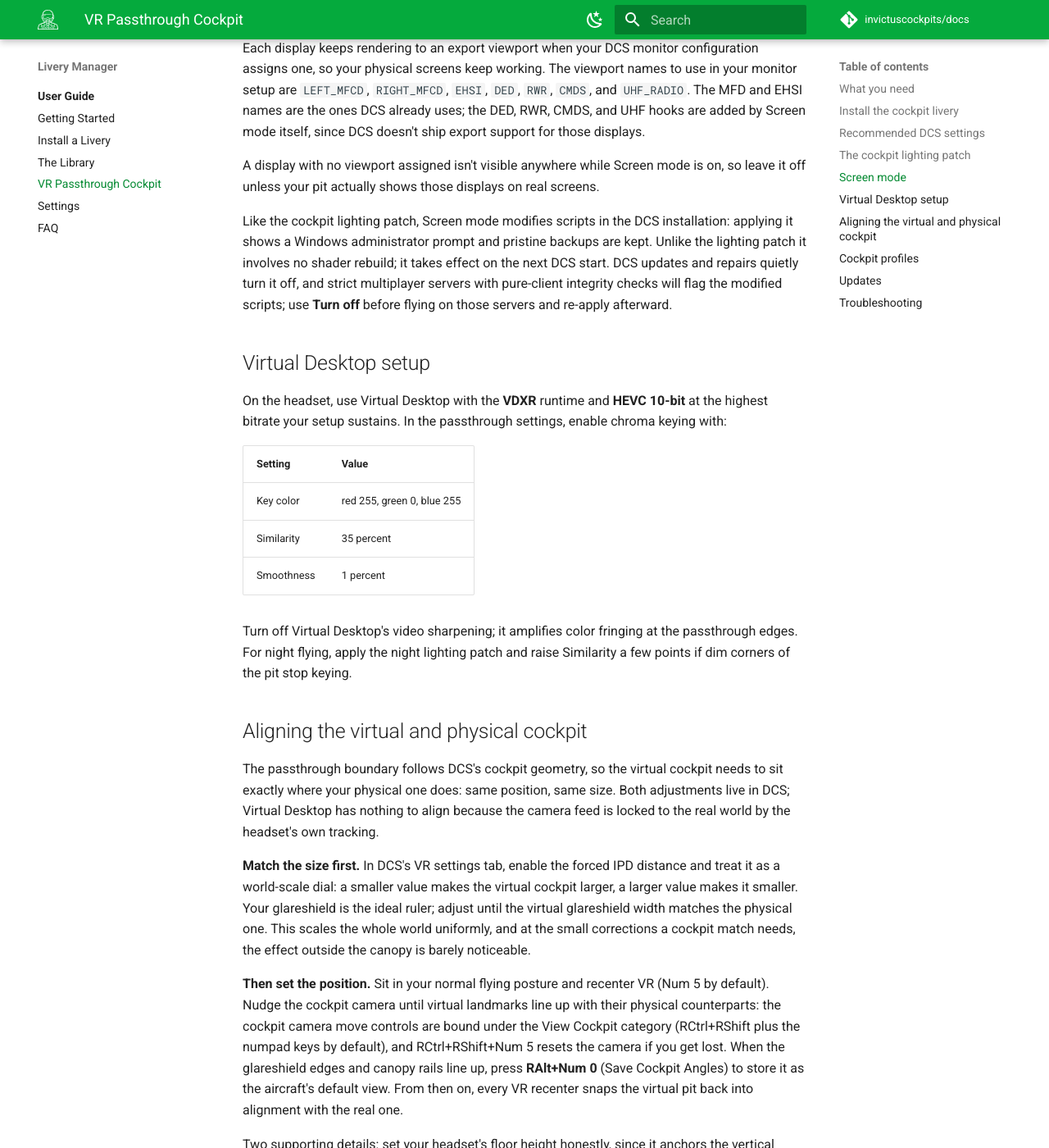
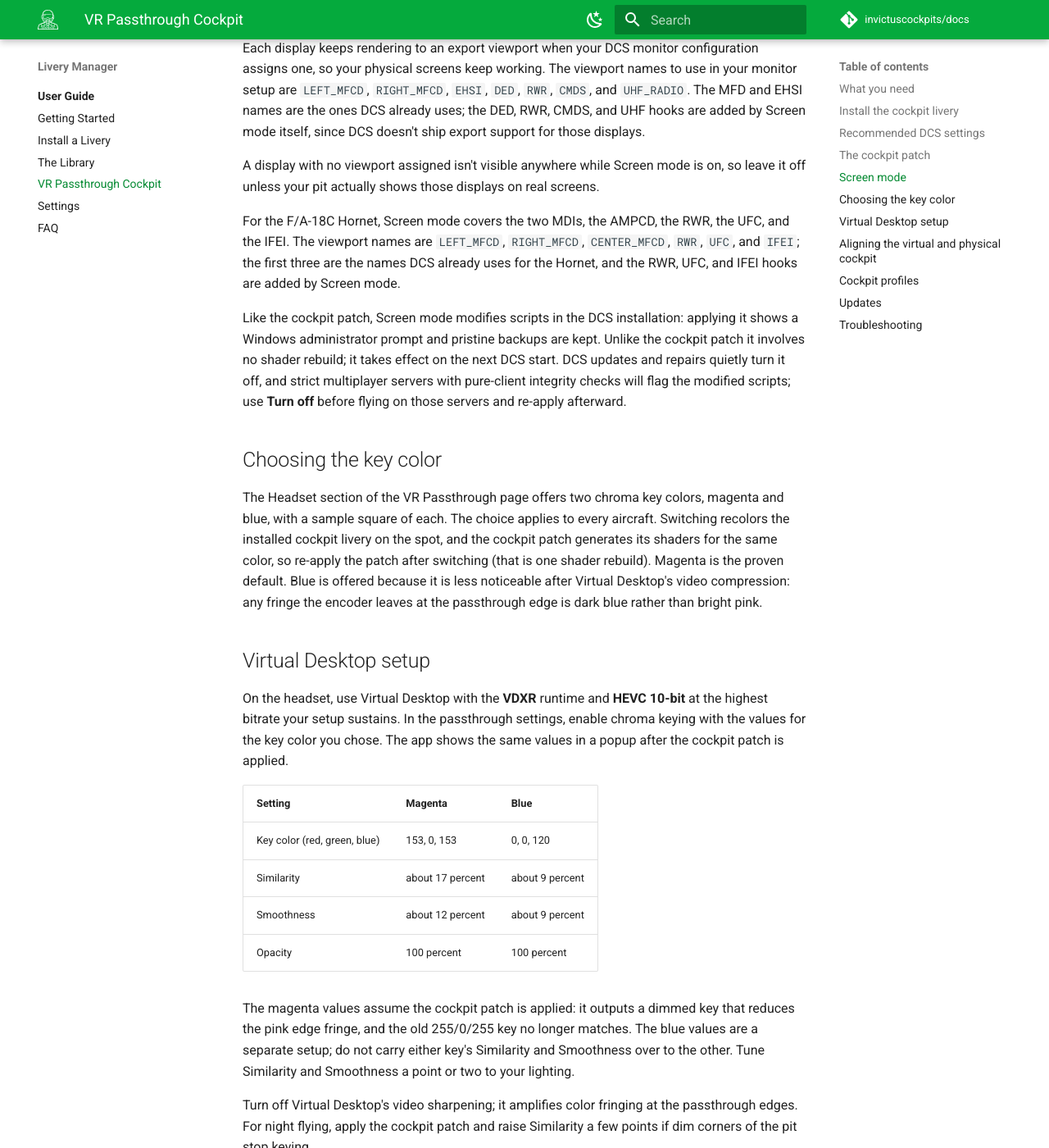
Before and after one commit to invictuscockpits/docs, an MkDocs documentation site: the page built from docs/livery-manager/user-guide/vr-passthrough.md, in a window 1280 px wide and 1400 px high, scrolled down 4342 px. Shown: the whole window at 82% size. Built offline with MkDocs 1.6.1 and Material for MkDocs 9.7.7, drawn with Linux system fonts in a browser that asks for light colours; comment, search, counter and statistics services are not loaded; some of the changed text lies outside the part shown.

Commit message:
VR guide: magenta or blue chroma key, Virtual Desktop values per key, Hornet Screen mode RWR, cockpit patch naming

```diff
--- a/docs/livery-manager/user-guide/vr-passthrough.md
+++ b/docs/livery-manager/user-guide/vr-passthrough.md
@@ -22,8 +22,9 @@ move your head.
   every switch, gauge, and panel you see is the real one in front of you.
 - A Quest 3 (or similar headset) running **Virtual Desktop** with
   passthrough chroma keying.
-- The DCS F-16C module. More aircraft profiles are on the way, and you can
-  wire in your own (see Cockpit profiles below).
+- The DCS F-16C or F/A-18C module. Both ship as built-in cockpit
+  profiles; more are on the way, and you can wire in your own (see
+  Cockpit profiles below).
 
 ## Install the cockpit livery
 
@@ -35,7 +36,8 @@ written into the game installation for this step.
 
 The livery installs under its own name, so your stock cockpit is untouched.
 Switch between the passthrough cockpit and the normal one any time in DCS
-under **Options → Special → F-16C → Customized Cockpit**. After installing
+under **Options → Special → F-16C → Customized Cockpit** (or the
+matching F/A-18C entry for the Hornet). After installing
 or switching, always close DCS completely and restart it; DCS only scans
 for liveries at startup.
 
@@ -68,9 +70,9 @@ SSLR off, cockpit global illumination off, lens effects off, and motion blur
 off. Everything else, including your resolution and VR settings, is left
 alone.
 
-## The cockpit lighting patch
+## The cockpit patch
 
-The **cockpit lighting patch** fixes three things no livery can reach:
+The **cockpit patch** fixes three things no livery can reach:
 
 - **Key stability in flight.** DCS's cockpit lighting used to shade the
   chroma color with sun, shadow, and reflections, so surfaces "popped"
@@ -134,28 +136,56 @@ A display with no viewport assigned isn't visible anywhere while Screen
 mode is on, so leave it off unless your pit actually shows those
 displays on real screens.
 
-Like the cockpit lighting patch, Screen mode modifies scripts in the
+For the F/A-18C Hornet, Screen mode covers the two MDIs, the AMPCD,
+the RWR, the UFC, and the IFEI. The viewport names are `LEFT_MFCD`,
+`RIGHT_MFCD`, `CENTER_MFCD`, `RWR`, `UFC`, and `IFEI`; the first three
+are the names DCS already uses for the Hornet, and the RWR, UFC, and
+IFEI hooks are added by Screen mode.
+
+Like the cockpit patch, Screen mode modifies scripts in the
 DCS installation: applying it shows a Windows administrator prompt and
-pristine backups are kept. Unlike the lighting patch it involves no
+pristine backups are kept. Unlike the cockpit patch it involves no
 shader rebuild; it takes effect on the next DCS start. DCS updates and
 repairs quietly turn it off, and strict multiplayer servers with
 pure-client integrity checks will flag the modified scripts; use
 **Turn off** before flying on those servers and re-apply afterward.
 
+## Choosing the key color
+
+The Headset section of the VR Passthrough page offers two chroma key
+colors, magenta and blue, with a sample square of each. The choice
+applies to every aircraft. Switching recolors the installed cockpit
+livery on the spot, and the cockpit patch generates its
+shaders for the same color, so re-apply the patch after switching
+(that is one shader rebuild). Magenta is the proven default. Blue is
+offered because it is less noticeable after Virtual Desktop's video
+compression: any fringe the encoder leaves at the passthrough edge is
+dark blue rather than bright pink.
+
 ## Virtual Desktop setup
 
 On the headset, use Virtual Desktop with the **VDXR** runtime and
 **HEVC 10-bit** at the highest bitrate your setup sustains. In the
-passthrough settings, enable chroma keying with:
+passthrough settings, enable chroma keying with the values for the
+key color you chose. The app shows the same values in a popup after
+the cockpit patch is applied.
 
-| Setting | Value |
-| --- | --- |
-| Key color | red 255, green 0, blue 255 |
-| Similarity | 35 percent |
-| Smoothness | 1 percent |
+| Setting | Magenta | Blue |
+| --- | --- | --- |
+| Key color (red, green, blue) | 153, 0, 153 | 0, 0, 120 |
+| Similarity | about 17 percent | about 9 percent |
+| Smoothness | about 12 percent | about 9 percent |
+| Opacity | 100 percent | 100 percent |
+
+The magenta values assume the cockpit patch is applied: it
+outputs a dimmed key that reduces the pink edge fringe, and the old
+255/0/255 key no longer matches. The blue values are a separate
+setup; do not carry either key's Similarity and Smoothness over to the
+other. Tune Similarity and Smoothness a point or two to
+your lighting.
 
 Turn off Virtual Desktop's video sharpening; it amplifies color fringing at
-the passthrough edges. For night flying, apply the night lighting patch and
+the passthrough edges. For night flying, apply the cockpit patch and
 raise Similarity a few points if dim corners of the pit stop keying.
 
 ## Aligning the virtual and physical cockpit
@@ -224,7 +254,7 @@ improvements ship as soon as they're ready.
   graphics settings recently, re-run it; DCS sometimes reintroduces
   reflections.
 - **The cockpit is green or dark at night, or virtual parts have a pink
-  tint.** Apply the cockpit lighting patch, then turn the instrument
+  tint.** Apply the cockpit patch, then turn the instrument
   lighting knobs up at night. If either symptom returns after a DCS
   update, re-apply the patch.
 - **Display symbology floats over your physical screens.** Turn on
```
